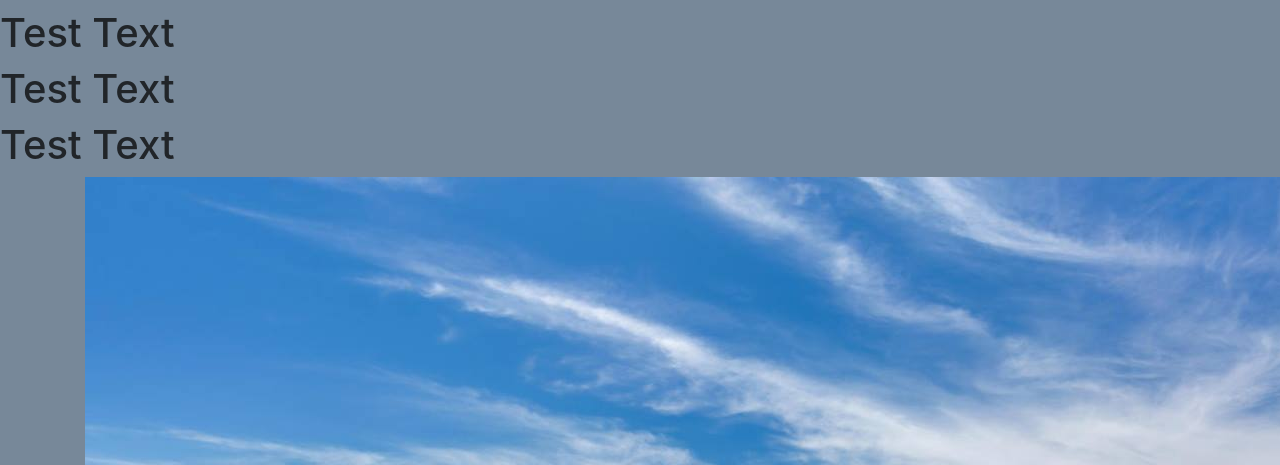
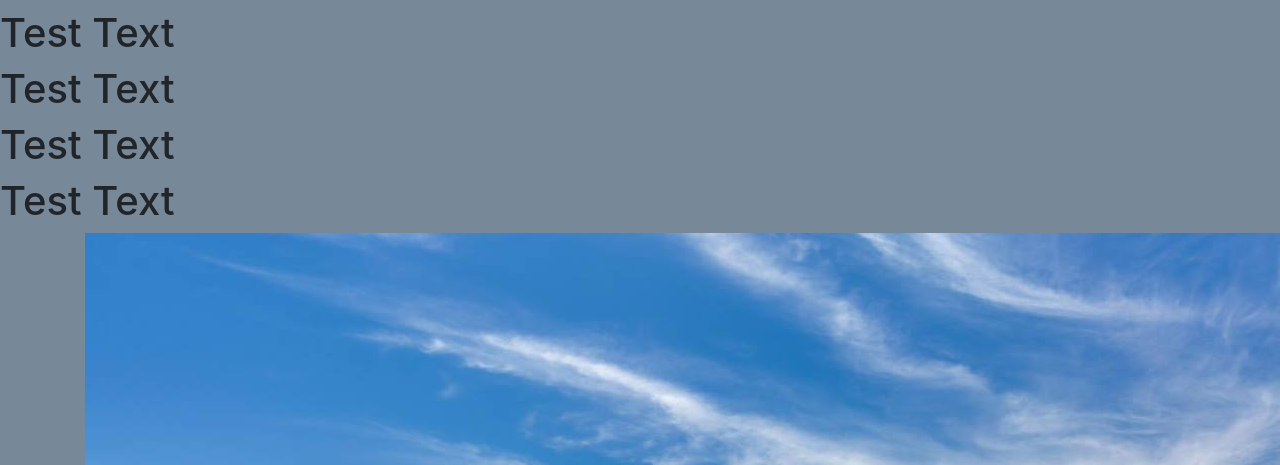
Before and after one commit to ceeya12/frontline, a Flask app: page / in a window 1280 px wide; the page is wider, and only the part inside the window is pictured. Shown: the part 579-1044 px from the top of that part. Run offline with Flask 2, Linux system fonts and the light colour scheme; some libraries are stand-ins or nearby versions.

Commit message:
lastest Update 11/08/21

```diff
--- a/templates/homepage.html
+++ b/templates/homepage.html
@@ -140,6 +140,7 @@
   <h1>Test Text </h1>
   <h1>Test Text </h1>
   <h1>Test Text </h1>
+  <h1>Test Text </h1>
 
   <div class="container">
       <img src="/static/pool.jpeg">
```
